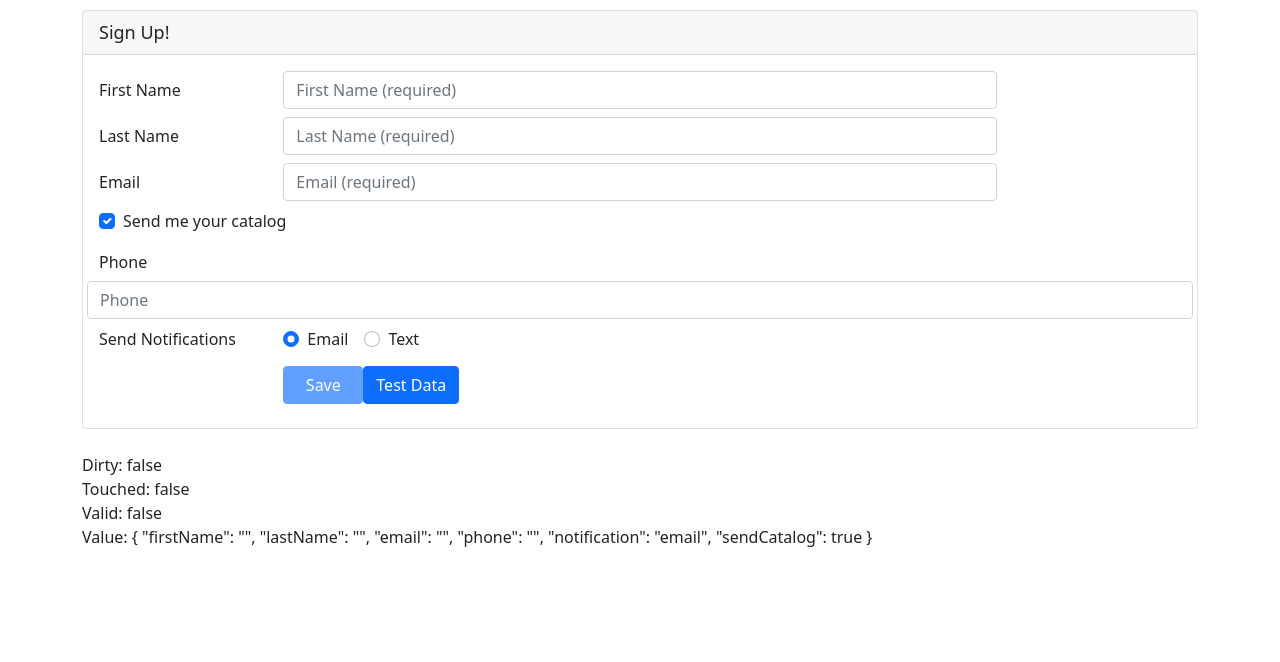
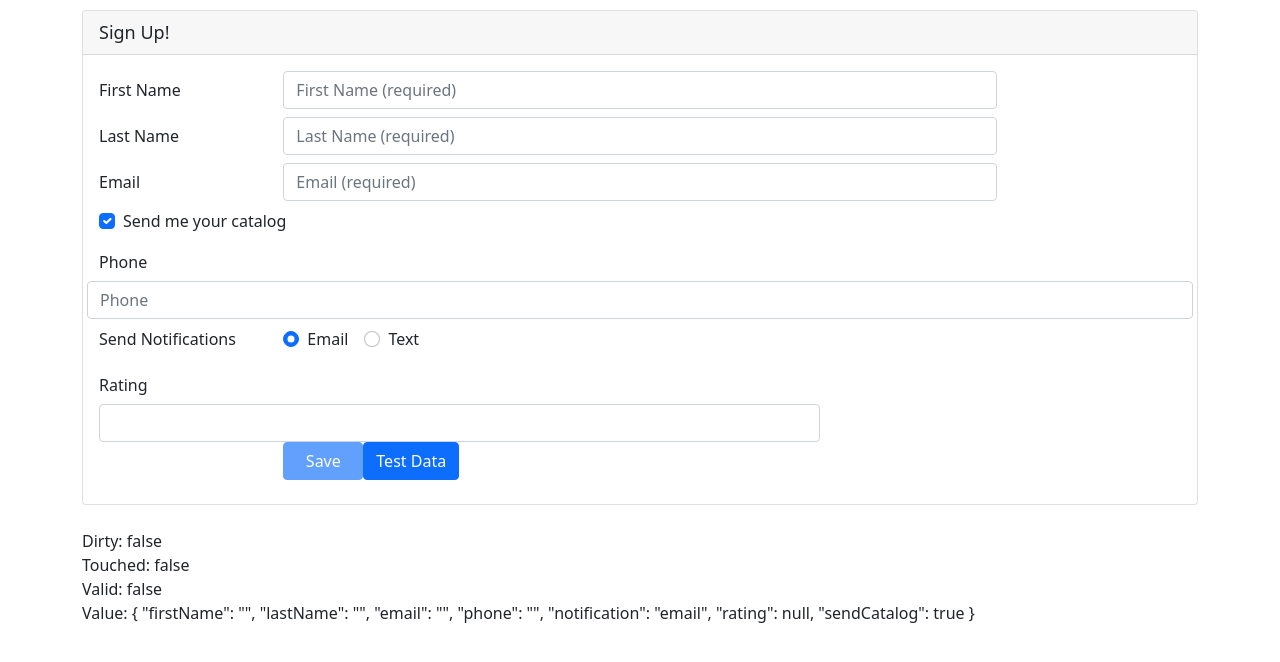
Before and after one commit to MarkRobles/AngularReactiveForms, an Angular app: page / in a window 1280 px wide. Shown: the top 662 px of the page. Built offline with nearby package versions, Linux system fonts and the light colour scheme.

Commit message:
CustomValidators

```diff
--- a/src/app/customers/customer.component.html
+++ b/src/app/customers/customer.component.html
@@ -125,6 +125,21 @@
         </div>
       </div>
 
+      <div class="form-group row-mb-2">
+        <label class="col-md-2 col-form-label" for="ratingId">Rating</label>
+        <div class="col-md-8">
+          <input class="form-control"
+          id="ratingId"
+          type="number"
+          formControlName="rating"
+          [ngClass]="{'is-invalid': (customerForm.controls.rating.touched || customerForm.controls.rating.dirty) && !customerForm.controls.rating.valid }" />
+
+          <span class="invalid-feedback">
+            <span *ngIf="customerForm.controls.rating.errors?.range"></span>
+            Please enter your experience from 1 to 5 number.
+          </span>
+        </div>
+      </div>
 <!--
       <div *ngIf="customer.sendCatalog">
         <div class="form-group row mb-2">
--- a/src/app/customers/customer.component.ts
+++ b/src/app/customers/customer.component.ts
@@ -1,7 +1,17 @@
 import { Component, OnInit } from '@angular/core';
-import { FormGroup,FormBuilder,Validators} from '@angular/forms';
+import { FormGroup,FormBuilder,Validators, AbstractControl} from '@angular/forms';
 
 import { Customer } from './customer';
+
+
+function ratingRange(c: AbstractControl): { [key: string]: boolean } | null  {
+  if (c.value != null && (isNaN(c.value) || c.value < 1 || c.value > 5)) {
+
+    return { 'range': true };
+  } else
+    return null;
+
+}
 
 @Component({
   selector: 'app-customer',
@@ -28,7 +38,8 @@ export class CustomerComponent implements OnInit {
      // lastName: { value: 'n/a', disabled: true },//different way of initialize
       email: ['', [Validators.required, Validators.email]],
       phone: '',
-     notification:'email',
+      notification: 'email',
+     rating:[null,ratingRange],
       sendCatalog:true
     });
 
```
